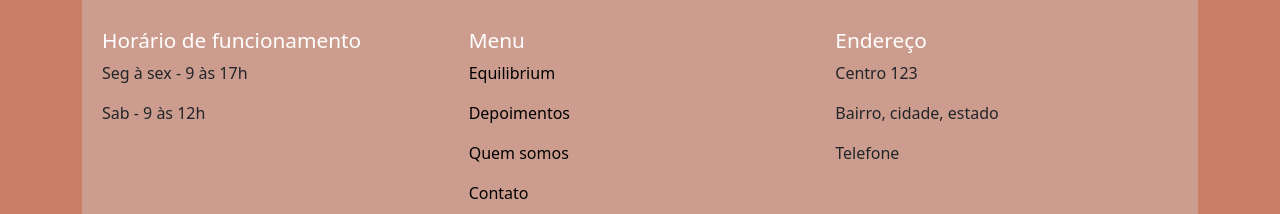
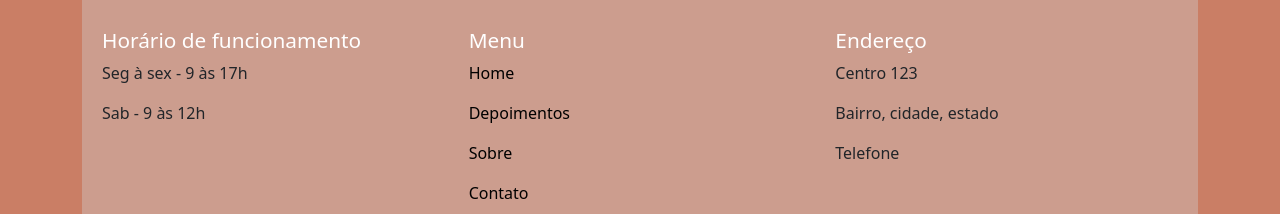
Before and after one commit to CtrlPlayCampos/Equilibrium, a plain HTML site: page index.html in a window 1280 px wide. Shown: the part 4337-4551 px from the top of the page. Drawn offline with nearby package versions, Linux system fonts and the light colour scheme.

Commit message:
Update index.html

```diff
--- a/index.html
+++ b/index.html
@@ -267,9 +267,9 @@
 
         <div class="col-sm-12 col-md-4">
           <h2>Menu</h2>
-          <p> <a href="#Equilibrium">Equilibrium</a></p>
+          <p> <a href="#Equilibrium">Home</a></p>
           <p> <a href="#Depoimentos">Depoimentos</a></p>
-          <p> <a href="#Quem_somos">Quem somos</a></p>
+          <p> <a href="#Quem_somos">Sobre</a></p>
           <p> <a href="#Contato">Contato</a></p>
 
         </div>
```
